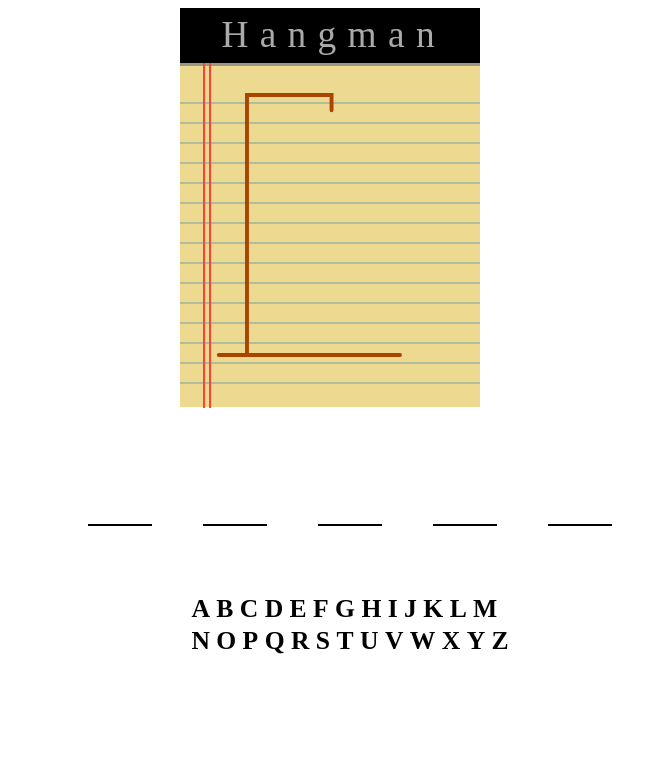
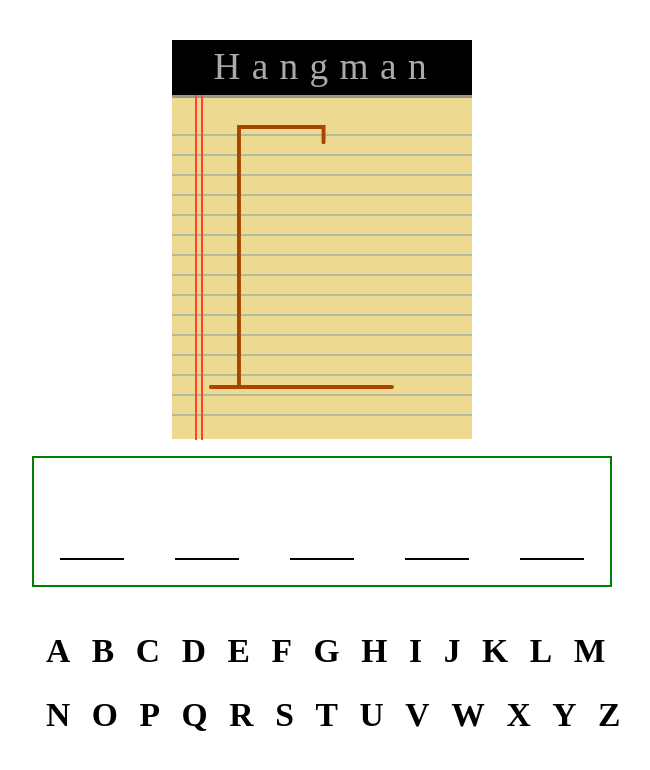
Before and after one commit to jkeown/hangman, a plain HTML site: page index.html in a window 1280 px wide. Shown: the whole page, without its empty margins (318-968 px from the left). Drawn offline with Linux system fonts and the light colour scheme.

Commit message:
more alignment, font-size, added line-through for picked letters

```diff
--- a/hangman.css
+++ b/hangman.css
@@ -1,6 +1,8 @@
 html, body {
   height: 100%;
   width: 100%;
+  margin: 0;
+  padding: 20px 0;
 }
 .container{
   display: flex;
@@ -8,10 +10,13 @@ html, body {
   align-items: center;
 }
 #svg{
-  display: flex;
-  justify-content: center;
   height: 50vh;
   width: 50vw;
+}
+.word{
+  padding: 0;
+  text-align: left;
+  border: 2px solid green;
 }
 .letter {
   border-bottom: 2px solid #000;
@@ -23,13 +28,14 @@ html, body {
 }
 .alphabet {
   list-style: none;
-  font-size: 2vw;
 }
 .alphabet li {
   color: #000;
   display: inline;
+  font-size: 2.1rem;
   font-weight: bold;
-  line-height: 2rem;
+  line-height: 4rem;
+  letter-spacing: 1.1rem;
 }
 .modal {
   background: rgba(153,153,153,0.5);
--- a/hangman.js
+++ b/hangman.js
@@ -28,6 +28,7 @@
   alphabetUl.addEventListener('click', function(e){
     e.target.style.fontWeight = 'normal';
     e.target.style.color = '#555';
+    e.target.style.textDecoration = 'line-through';
     let elementClicked = e.target.textContent;
     let letterMatchIndices = [];
 
```
